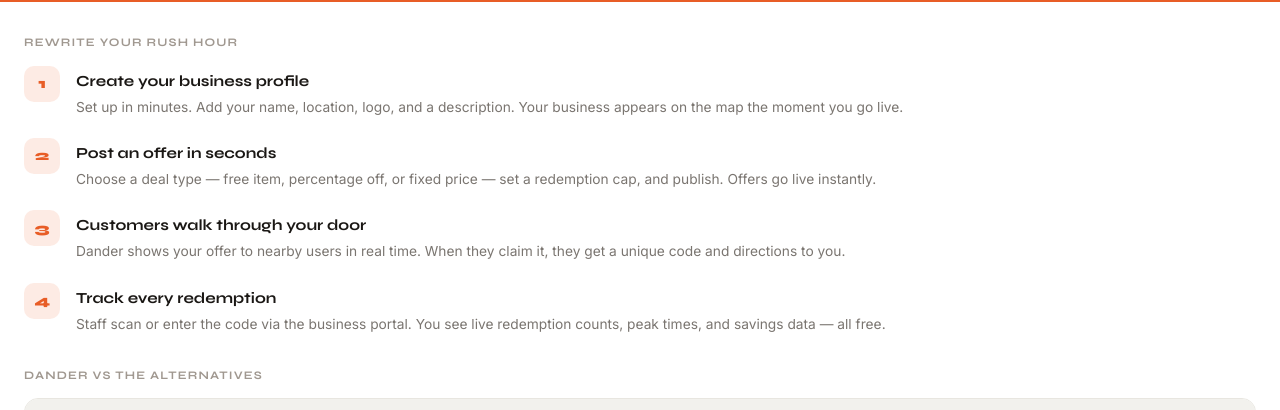
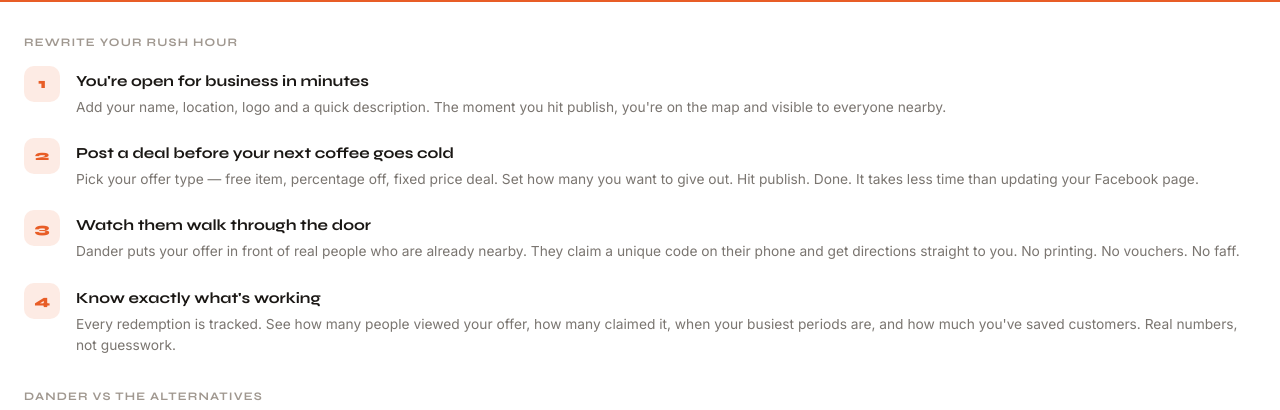
Before and after one commit to danderbelfast/dander, a React (Vite) app in the folder frontend-user/: page /for-business in a window 1280 px wide. Shown: the part 282-692 px from the top of the page. Built offline with nearby package versions, Linux system fonts and the light colour scheme; no server answers.

Commit message:
Rewrite business explainer step descriptions
Co-Authored-By: Claude Sonnet 4.6 <noreply@anthropic.com>

```diff
--- a/frontend-user/src/pages/BusinessExplainer.jsx
+++ b/frontend-user/src/pages/BusinessExplainer.jsx
@@ -3,20 +3,20 @@ import { useNavigate } from 'react-router-dom';
 
 const STEPS = [
   {
-    title: 'Create your business profile',
-    body: 'Set up in minutes. Add your name, location, logo, and a description. Your business appears on the map the moment you go live.',
+    title: "You're open for business in minutes",
+    body: "Add your name, location, logo and a quick description. The moment you hit publish, you're on the map and visible to everyone nearby.",
   },
   {
-    title: 'Post an offer in seconds',
-    body: 'Choose a deal type — free item, percentage off, or fixed price — set a redemption cap, and publish. Offers go live instantly.',
+    title: 'Post a deal before your next coffee goes cold',
+    body: 'Pick your offer type — free item, percentage off, fixed price deal. Set how many you want to give out. Hit publish. Done. It takes less time than updating your Facebook page.',
   },
   {
-    title: 'Customers walk through your door',
-    body: 'Dander shows your offer to nearby users in real time. When they claim it, they get a unique code and directions to you.',
+    title: 'Watch them walk through the door',
+    body: 'Dander puts your offer in front of real people who are already nearby. They claim a unique code on their phone and get directions straight to you. No printing. No vouchers. No faff.',
   },
   {
-    title: 'Track every redemption',
-    body: 'Staff scan or enter the code via the business portal. You see live redemption counts, peak times, and savings data — all free.',
+    title: "Know exactly what's working",
+    body: "Every redemption is tracked. See how many people viewed your offer, how many claimed it, when your busiest periods are, and how much you've saved customers. Real numbers, not guesswork.",
   },
 ];
 
```
